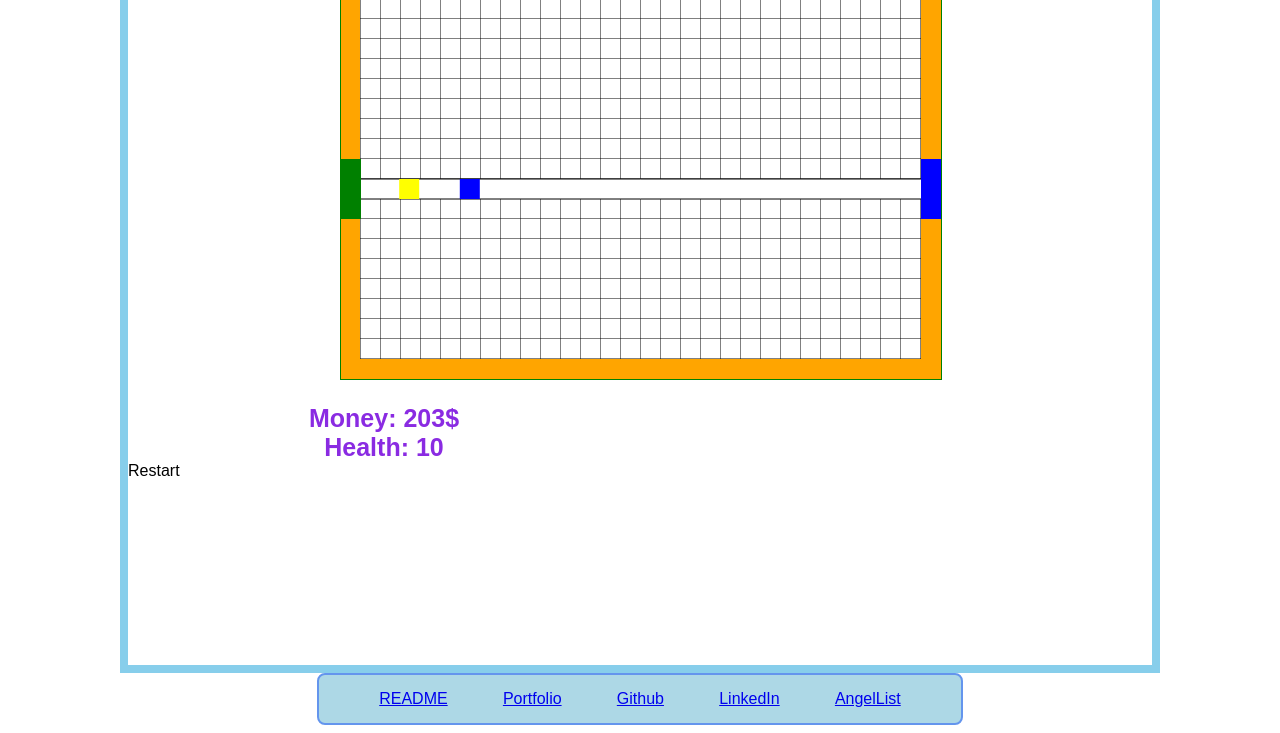
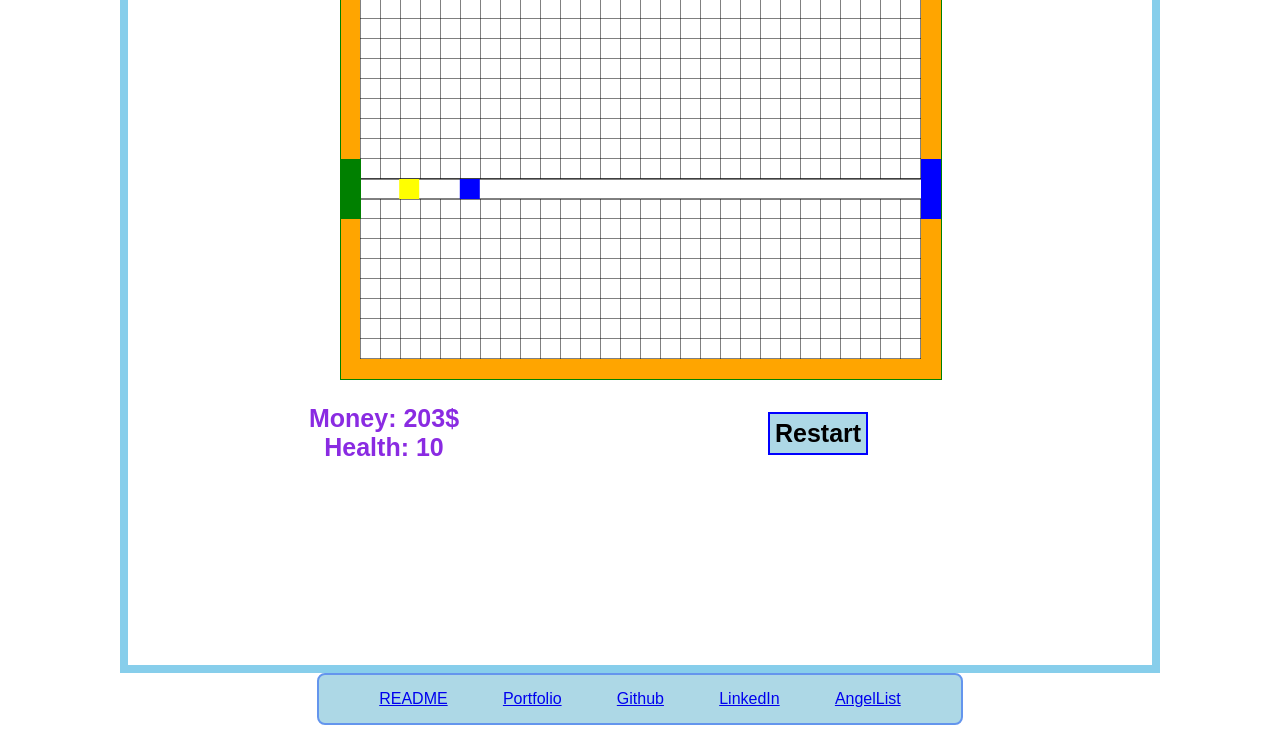
Before and after one commit to joexiao97/tower_defense, a website built with webpack: page index.html in a window 1280 px wide. Shown: the part 95-828 px from the top of the page. Built offline with nearby package versions, Linux system fonts and the light colour scheme.

Commit message:
restart button

```diff
--- a/src/components/game.js
+++ b/src/components/game.js
@@ -87,6 +87,8 @@ export default class TowerDefenseGame {
     }
 
     restart(){
+        cancelAnimationFrame(this.requestId);
+        this.requestId = undefined;
         clearInterval(this.checkClear);
         clearInterval(this.clearSpawn);
         clearInterval(this.clearMoney);
@@ -137,7 +139,7 @@ export default class TowerDefenseGame {
             ownProps.turret.drawProjectile(ownProps.ctx, ownProps.enemyX, ownProps.enemyY)
         })
         this.projectiles = [];
-        requestAnimationFrame(this.animate.bind(this));
+        this.requestId = requestAnimationFrame(this.animate.bind(this));
     }
 
 
--- a/src/styles/index.scss
+++ b/src/styles/index.scss
@@ -84,3 +84,21 @@ canvas{
     display: flex;
     justify-content: space-evenly;
 }
+
+.restart-btn{
+    width: auto;
+    padding: 5px;
+    position: relative;
+    border: 2px solid blue;
+    display: inline-block;
+    bottom: 50px;
+    left: 50vw;
+    background-color: lightblue;
+    font-size: 25px;
+    font-weight: 600;
+}
+
+.restart-btn:hover{
+    background-color: skyblue;
+    cursor: pointer;
+}
```
